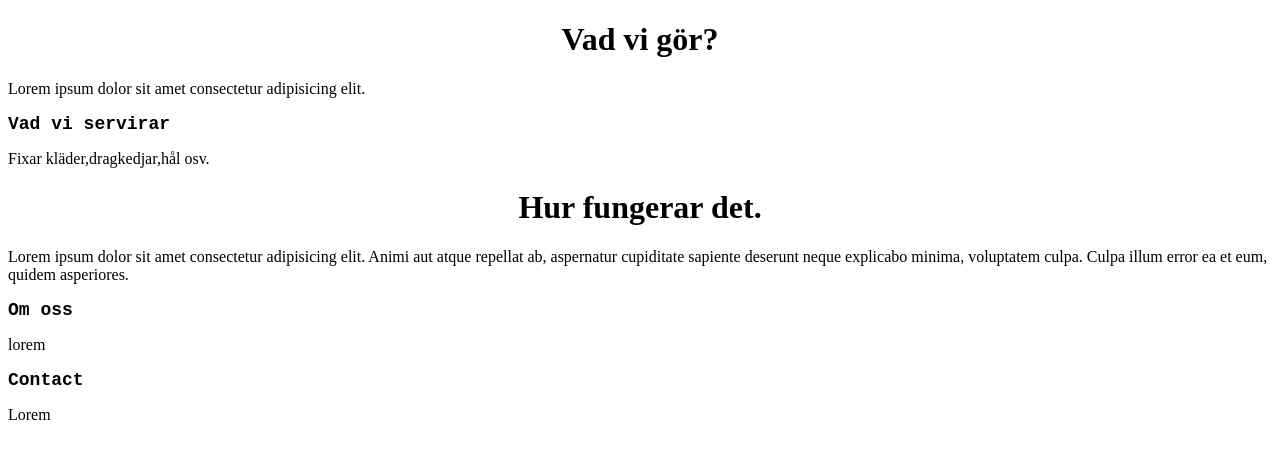
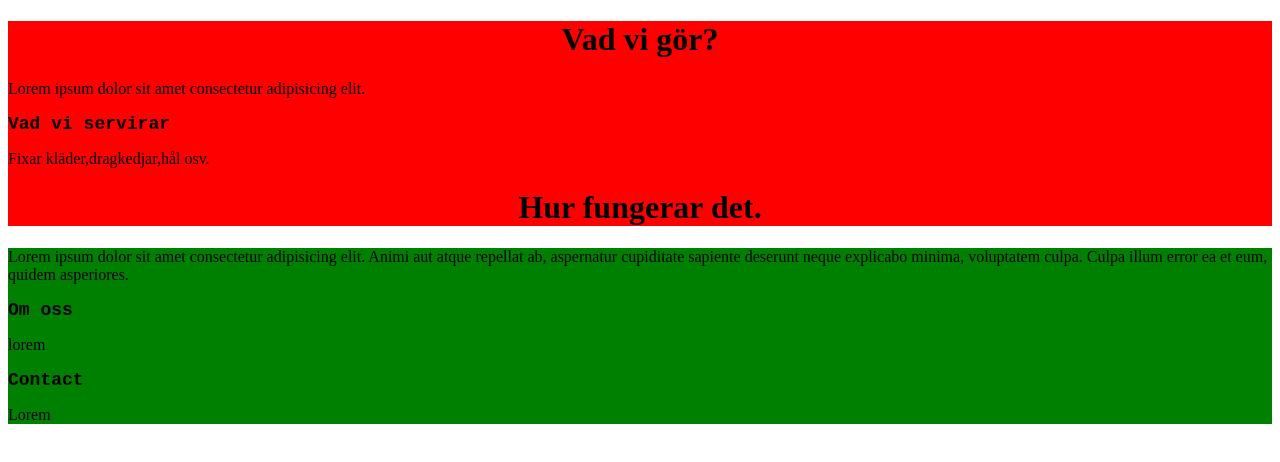
Before and after one commit to Mohammed-cell-gif/SLutprojektwebutveckling, a plain HTML site: page Index.html in a window 1280 px wide. Drawn offline with Linux system fonts and the light colour scheme.

Commit message:
Jobbade lite med griden
Jag gjort litte små saker till grid.

```diff
--- a/Atribut.css
+++ b/Atribut.css
@@ -11,6 +11,12 @@ h2{
     grid-template-rows: 20% 20% 20% 20%;
 }
 .item-a{
-grid-column-start: auto;
-grid-column-end: auto;
+    background-color: red;
+grid-column-start: 1;
+grid-column-end: 4;
+grid-row-start: 1;
+grid-row-end: 7;
 }
+.item-b{
+    background-color: green;
+}
--- a/Index.html
+++ b/Index.html
@@ -6,17 +6,20 @@
 <link href="Atribut.css" rel="stylesheet">
 </head>
 <body>
+<header class="item-a">
 <h1>Vad vi gör?</h1>
-<p>Lorem ipsum dolor sit amet consectetur adipisicing elit.</p>
+<p class="item-a">Lorem ipsum dolor sit amet consectetur adipisicing elit.</p>
 <h2>Vad vi servirar</h2>
 <p>Fixar kläder,dragkedjar,hål osv. </p>
 <h1> Hur fungerar det.</h1>
+</header>
+<footer class="item-b">
 <p>Lorem ipsum dolor sit amet consectetur adipisicing elit. Animi aut atque repellat ab, aspernatur cupiditate sapiente deserunt neque explicabo minima, voluptatem culpa. Culpa illum error ea et eum, quidem asperiores.</p>
 <h2>Om oss</h2>
 <p>lorem</p>
 <h2>Contact</h2>
 <p>Lorem</p>
-
+</footer>
 </body>
 
 
```
Also changed, not shown: Contact.html (+1 -0 lines).
